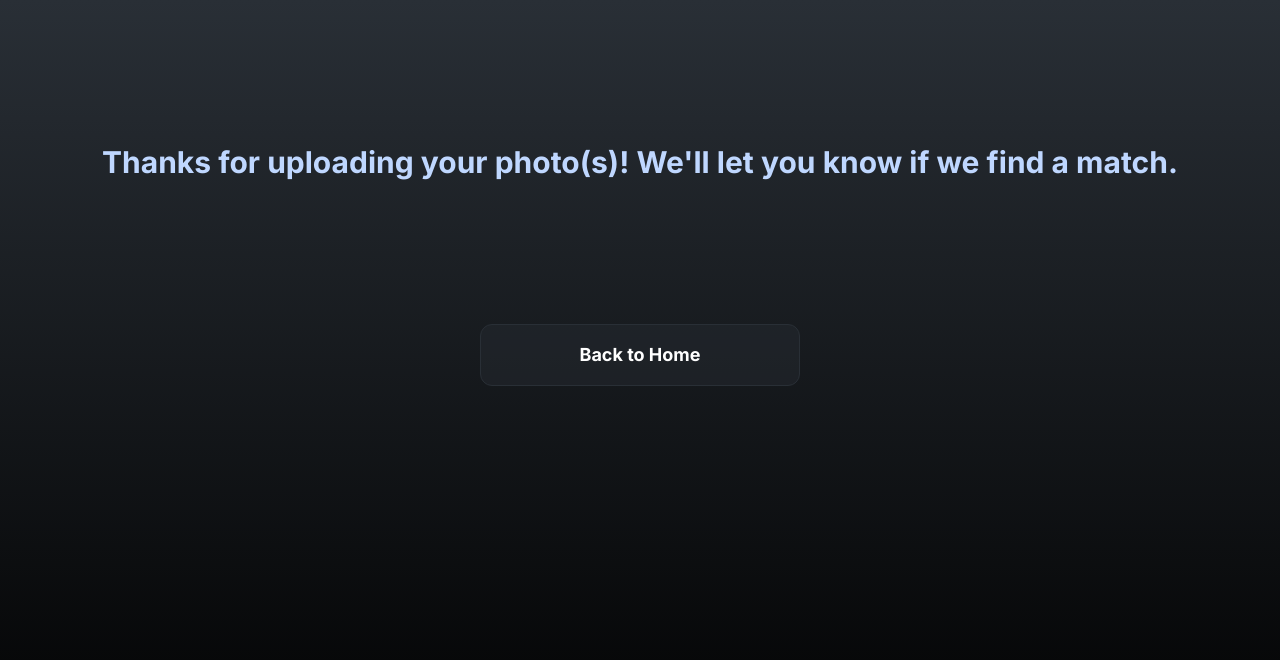
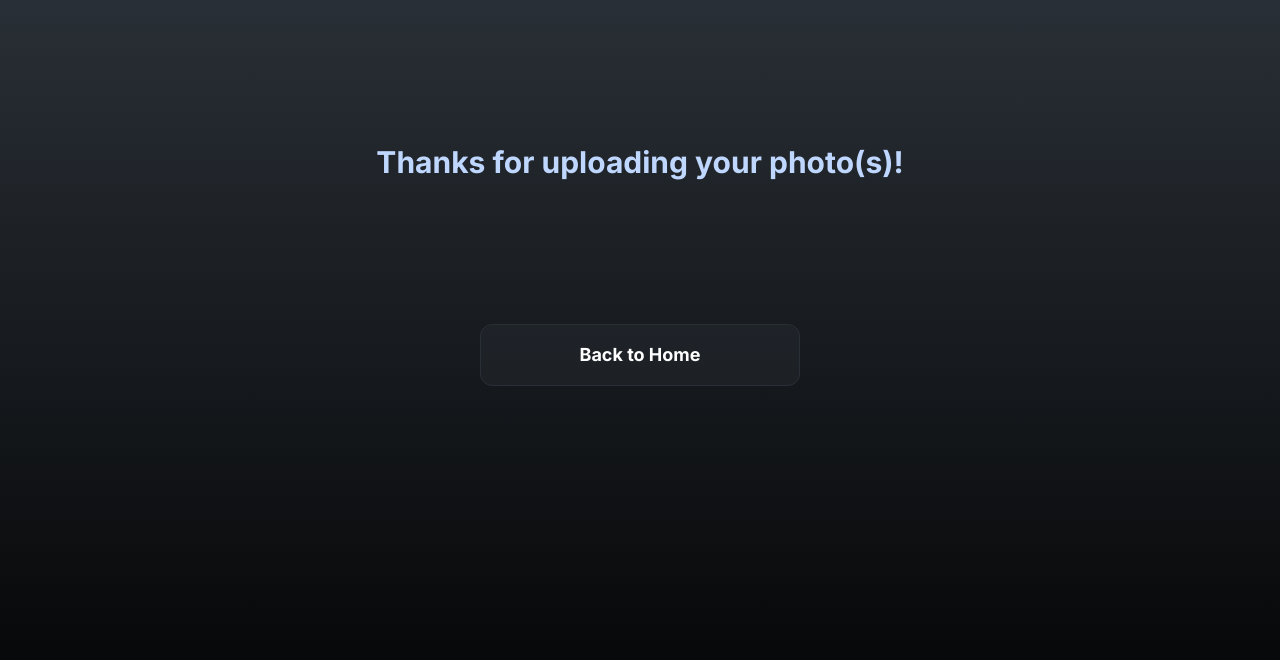
Before and after one commit to AjayGanesh02/CrowdCam, a Next.js app in the folder frontend/: page /events/1/success in a window 1280 px wide. Shown: the top 660 px of the page. Built offline with nearby package versions, Linux system fonts and the light colour scheme.

Commit message:
modified success message

```diff
--- a/frontend/src/pages/events/[eventId]/success.tsx
+++ b/frontend/src/pages/events/[eventId]/success.tsx
@@ -9,7 +9,7 @@ const SuccessPage = () => {
       <div className={"py-auto px-4 pt-32"}>
         <div className={"text-3xl py-4 text-[#BFD7FF] font-bold text-center pb-10 px-8"}>
           <p>
-            Thanks for uploading your photo(s)! We&apos;ll let you know if we find a match.
+            Thanks for uploading your photo(s)!
           </p>
 
           <div className="w-full">
```
